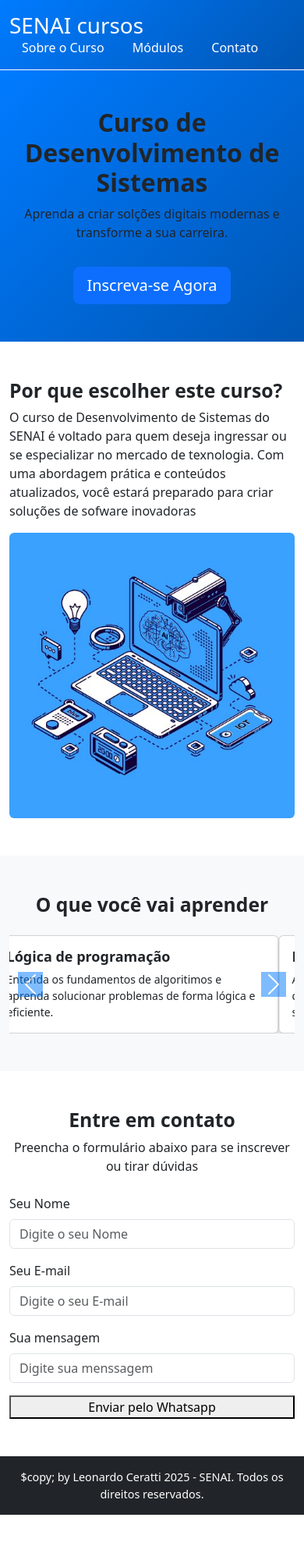
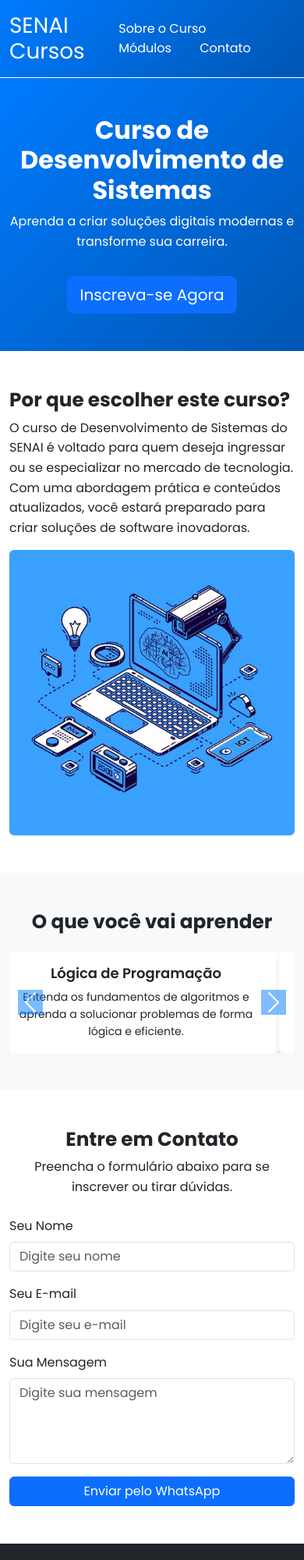
Before and after one commit to LeoCeratti/LandingPage, a plain HTML site: page LandingPage/index.html in a window 390 px wide. Shown: the top 2000 px of the page at 78% size. Before the commit the page ends 1942 px from the top, so only its background shows below. Drawn offline with nearby package versions, Linux system fonts and the light colour scheme; a script that the page names is missing.

Commit message:
Add files via upload

```diff
--- a/LandingPage/index.html
+++ b/LandingPage/index.html
@@ -4,56 +4,48 @@
     <meta charset="UTF-8">
     <meta name="viewport" content="width=device-width, initial-scale=1.0">
     <title>Curso de Desenvolvimento de Sistemas - SENAI</title>
-    <link rel="stylesheet" href="style.css">
-    <link rel="stylesheet" href="https://cdn.jsdelivr.net/npm/bootstrap@5.3.0/dist/css/bootstrap.min.css">
-
+    <link href="https://cdn.jsdelivr.net/npm/bootstrap@5.3.0/dist/css/bootstrap.min.css" rel="stylesheet">
+    <link rel="stylesheet" href="./style.css">
     <link rel="preconnect" href="https://fonts.googleapis.com">
-     <link rel="preconnect" href="https://fonts.gstatic.com" crossorigin>
-    <link href="https://fonts.googleapis.com/css2?family=Poppins:ital,wght@400;500;600;&display=swap" rel="stylesheet">
-
-
-
+    <link href="https://fonts.googleapis.com/css2?family=Poppins:wght@400;600;700&display=swap" rel="stylesheet">
 </head>
 <body>
+    <!-- Header -->
     <header class="text-white py-3">
-
-        <div class="container d-flexjustify-content-between align-itens-center">
-            <h1 class="m-0">SENAI cursos</h1>
+        <div class="container d-flex justify-content-between align-items-center">
+            <h1 class="m-0">SENAI Cursos</h1>
             <nav>
                 <a href="#about" class="text-white mx-3 text-decoration-none">Sobre o Curso</a>
                 <a href="#modules" class="text-white mx-3 text-decoration-none">Módulos</a>
                 <a href="#contact" class="text-white mx-3 text-decoration-none">Contato</a>
             </nav>
         </div>
-
     </header>
-    <!-- Hero section -->
-
+    <!-- Hero Section -->
     <section class="hero bg-light text-center py-5">
         <div class="container">
             <h2 class="fw-bold">Curso de Desenvolvimento de Sistemas</h2>
-            <p class="lead">Aprenda a criar solções digitais modernas e transforme a sua carreira.</p>
+            <p class="lead">Aprenda a criar soluções digitais modernas e transforme sua carreira.</p>
             <a href="#contact" class="btn btn-primary btn-lg mt-3">Inscreva-se Agora</a>
         </div>
     </section>
 
-
-    <!-- sobre o curso -->
+    <!-- Sobre o Curso -->
     <section id="about" class="py-5">
         <div class="container">
-            <div class="row aling-items-center">
+            <div class="row align-items-center">
                 <div class="col-md-6">
                     <h2 class="fw-bold">Por que escolher este curso?</h2>
-                    <p>O curso de Desenvolvimento de Sistemas do SENAI é voltado para quem deseja ingressar ou se especializar no mercado de texnologia. Com uma abordagem prática e conteúdos atualizados, você estará preparado para criar soluções de sofware inovadoras</p>
+                    <p>O curso de Desenvolvimento de Sistemas do SENAI é voltado para quem deseja ingressar ou se especializar no mercado de tecnologia. Com uma abordagem prática e conteúdos atualizados, você estará preparado para criar soluções de software inovadoras.</p>
                 </div>
                 <div class="col-md-6 text-center">
-                    <img src="./assets/img.jpg" alt="Imagem vetorizada de um notebook, com o desenho de um cérebro de fundo na tela, com uma câmera de segurança embutida e outros elementos relacionados a tecnologia ao redor" class="img-fluid rounded">
-
+                    <img src="./assets/img.jpg" alt="Desenvolvimento de Sistemas" class="img-fluid rounded">
                 </div>
             </div>
         </div>
     </section>
 
+    <!-- Módulos do Curso (Carrossel) -->
     <section id="modules" class="bg-light py-5">
         <div class="container">
             <h2 class="text-center fw-bold">O que você vai aprender</h2>
@@ -62,16 +54,16 @@
                     <div class="carousel-item active">
                         <div class="card">
                             <div class="card-body">
-                                <h5 class="card-title">Lógica de programação</h5>
-                                <p class="card-text">Entenda os fundamentos de algoritimos e aprenda solucionar problemas de forma lógica e eficiente.</p>
+                                <h5 class="card-title">Lógica de Programação</h5>
+                                <p class="card-text">Entenda os fundamentos de algoritmos e aprenda a solucionar problemas de forma lógica e eficiente.</p>
                             </div>
                         </div>
                     </div>
                     <div class="carousel-item">
                         <div class="card">
                             <div class="card-body">
-                                <h5 class="card-title">Redes de computadores</h5>
-                                <p class="card-text">Aprenda sobre a comunicação entre computadores e redes incluindo protocolos e segurança.</p>
+                                <h5 class="card-title">Redes de Computadores</h5>
+                                <p class="card-text">Aprenda sobre a comunicação entre computadores e redes, incluindo protocolos e segurança.</p>
                             </div>
                         </div>
                     </div>
@@ -79,7 +71,7 @@
                         <div class="card">
                             <div class="card-body">
                                 <h5 class="card-title">Banco de Dados</h5>
-                                <p class="card-text">Aprenda a criar, conectar e gerenciar banco de dados para armazenar informações de forma eficiente.</p>
+                                <p class="card-text">Aprenda a criar, conectar e gerenciar bancos de dados para armazenar informações de forma eficiente.</p>
                             </div>
                         </div>
                     </div>
@@ -87,7 +79,7 @@
                         <div class="card">
                             <div class="card-body">
                                 <h5 class="card-title">Programação de Aplicativos</h5>
-                                <p class="card-text">Crie aplicativos móveis para android e IOS com as mais modernas ferramentas de sesenvolvimento.</p>
+                                <p class="card-text">Crie aplicativos móveis para Android e iOS com as mais modernas ferramentas de desenvolvimento.</p>
                             </div>
                         </div>
                     </div>
@@ -95,23 +87,23 @@
                         <div class="card">
                             <div class="card-body">
                                 <h5 class="card-title">Desenvolvimento de Sistemas</h5>
-                                <p class="card-text">Desenvolva sistemas completos, do front-end ao back-end, com tecnologia mais avançada.</p>
+                                <p class="card-text">Desenvolva sistemas completos, do front-end ao back-end, com a tecnologia mais avançada.</p>
                             </div>
                         </div>
                     </div>
                     <div class="carousel-item">
                         <div class="card">
                             <div class="card-body">
-                                <h5 class="card-title">Testes de Sistemas</h5>
-                                <p class="card-text">Aprenda a testar e garantir a qualidade dos sistemas antes de sua implementação final</p>
+                                <h5 class="card-title">Implantação de Sistemas</h5>
+                                <p class="card-text">Saiba como implantar sistemas com eficiência, garantindo a continuidade e desempenho das operações.</p>
                             </div>
                         </div>
                     </div>
                     <div class="carousel-item">
                         <div class="card">
                             <div class="card-body">
-                                <h5 class="card-title">implementação de Sistemas</h5>
-                                <p class="card-text">Saiba como implantar sistemas com eficiência, garantindo a continuidade e desempenho das operações</p>
+                                <h5 class="card-title">Teste de Sistemas</h5>
+                                <p class="card-text">Aprenda a testar e garantir a qualidade dos sistemas antes de sua implementação final.</p>
                             </div>
                         </div>
                     </div>
@@ -120,54 +112,65 @@
                     <span class="carousel-control-prev-icon" aria-hidden="true"></span>
                     <span class="visually-hidden">Previous</span>
                 </button>
-
-                <button class="carousel-control-next" type="button" data-bs-target="#courseCarosel" data-bs-slide="next">
+                <button class="carousel-control-next" type="button" data-bs-target="#courseCarousel" data-bs-slide="next">
                     <span class="carousel-control-next-icon" aria-hidden="true"></span>
                     <span class="visually-hidden">Next</span>
                 </button>
             </div>
         </div>
     </section>
+
+    <!-- Formulário de Contato -->
     <section id="contact" class="py-5">
         <div class="container">
-            <h2 class="text-center fw-bold">Entre em contato</h2>
-            <p class="text-center">Preencha o formulário abaixo para se inscrever ou tirar dúvidas</p>
+            <h2 class="text-center fw-bold">Entre em Contato</h2>
+            <p class="text-center">Preencha o formulário abaixo para se inscrever ou tirar dúvidas.</p>
+
             <form id="whatsappForm" class="mt-4">
                 <div class="mb-3">
                     <label for="name" class="form-label">Seu Nome</label>
-                    <input type="text" id="name" class="form-control" placeholder="Digite o seu Nome" required>
+                    <input type="text" class="form-control" id="name" placeholder="Digite seu nome" required>
                 </div>
+
                 <div class="mb-3">
                     <label for="email" class="form-label">Seu E-mail</label>
-                    <input type="text" id="email" class="form-control" placeholder="Digite o seu E-mail" required>
-                </div>
-                <div class="mb-3">
-                    <label for="name" class="form-label">Sua mensagem</label>
-                    <input type="text" id="message" class="form-control" placeholder="Digite sua menssagem" required>
+                    <input type="email" class="form-control" id="email" placeholder="Digite seu e-mail" required>
                 </div>
 
-                <button type="submit" class="btnbtn-primary w-100">Enviar pelo Whatsapp</button>
+                <div class="mb-3">
+                    <label for="message" class="form-label">Sua Mensagem</label>
+                    <textarea class="form-control" id="message" rows="4" placeholder="Digite sua mensagem"></textarea>
+                </div>
+
+                <button type="submit" class="btn btn-primary w-100">Enviar pelo WhatsApp</button>
             </form>
         </div>
     </section>
 
+    <!-- Footer -->
     <footer class="bg-dark text-white text-center py-3">
-        <p class="m-0">$copy; by Leonardo Ceratti 2025 - SENAI. Todos os direitos reservados.</p>
+        <p class="m-0">&copy;by Leonardo Ceratti - 2025 SENAI. Todos os direitos reservados.</p>
     </footer>
-     <script src="https://cdn.jsdelivr.net/npm/bootstrap@5.3.0/dist/js/bootstrap.min.js" integrity="sha384-G/EV+4j2dNv+tEPo3++6LCgdCROaejBqfUeNjuKAiuXbjrxilcCdDz6ZAVfHWe1Y" crossorigin="anonymous"></script>
+
+    <script src="https://cdn.jsdelivr.net/npm/bootstrap@5.3.0/dist/js/bootstrap.bundle.min.js"></script>
+
     <script>
+        // cria um evento a partir do clique no botão, que tem o type submit
         document.getElementById('whatsappForm').addEventListener('submit', function(e){
             e.preventDefault();
 
-            const telefone = '5541999999999';
+
+            const telefone = '5541999009999';
+
             const nome = document.getElementById('name').value;
             const email = document.getElementById('email').value;
-            const menssagem = document.getElementById('mesage').value;
+            const mensagem = document.getElementById('message').value;
 
-            const text = `Olá! \nMeu nome é ${nome}, meu email é ${email}.\nMenssagem: ${menssagem}`
+            const text = `Olá \nMeu nome é ${nome}, meu email é: ${email}.\nMenssagem: ${mensagem}`;
 
-            const encodedText = encodeURIComponent(text)
-            const whatsappURL = `https://wa.me/${telefone}?text=${encodedText}`
+            const encodedText = encodeURIComponent(text);
+
+            const whatsappURL = `https://wa.me/${telefone}?text=${encodedText}`;
 
             window.open(whatsappURL, "_blank");
         })
--- a/LandingPage/style.css
+++ b/LandingPage/style.css
@@ -1,52 +1,73 @@
-body{
+body {
     font-family: 'Poppins', sans-serif;
     line-height: 1.6;
 }
+
 header{
-    background: linear-gradient(135deg,#007BFF, #0056b3);
+    background: linear-gradient(135deg, #007BFF, #0056b3);
     border-bottom: #fff solid 1.5px;
 }
-.hero{
-    background: linear-gradient(135deg,#007BFF, #0056b3);
-    border-bottom: #fff;
+
+.hero {
+    background: linear-gradient(135deg, #007BFF, #0056b3);
+    color: #fff;
 }
-.hero h2{
+
+.hero h2 {
     font-size: 2.5rem;
 }
-.hero p{
+
+.hero p {
     font-size: 1.2rem;
 }
-footer{
+
+footer {
     font-size: 0.9rem;
 }
-.card{
+
+/* Cards no carrossel */
+.card {
     border: none;
-    box-shadow: 0 4px 6px rgba(0,0,0,0.1);
+    box-shadow: 0 4px 6px rgba(0, 0, 0, 0.1);
 }
-.card-title{
+
+.card-title {
     font-size: 1.25rem;
     font-weight: 600;
 }
-.card-text{
+
+.card-text {
     font-size: 1rem;
 }
-.carousel-control-prev,.carousel-control-next{
+
+/* Módulo carrossel */
+.carousel-inner .carousel-item {
+    text-align: center;
+}
+
+.carousel-control-prev, .carousel-control-next {
     color: #007BFF;
 }
-.carousel-control-prev-icon,.carousel-control-next-icon{
+
+.carousel-control-prev-icon, .carousel-control-next-icon {
     background-color: #007BFF;
 }
-@media(max-width:768px){
-    .hero h2{
+
+/* Responsividade */
+@media (max-width: 768px) {
+    .hero h2 {
         font-size: 2rem;
     }
-    .hero p{
+
+    .hero p {
         font-size: 1rem;
     }
-    .card-title{
+
+    .card-title {
         font-size: 1.125rem;
     }
-    .card-text{
+
+    .card-text {
         font-size: 0.875rem;
     }
 }
```
Lines whose indentation alone changed are shown as unchanged.
